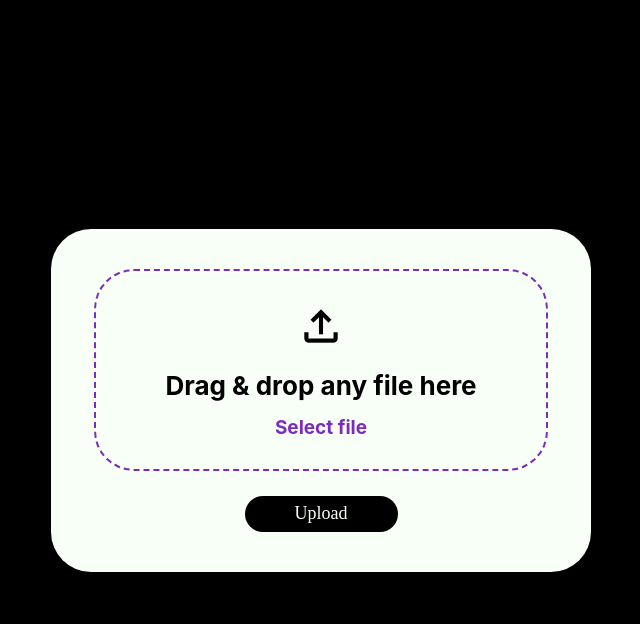
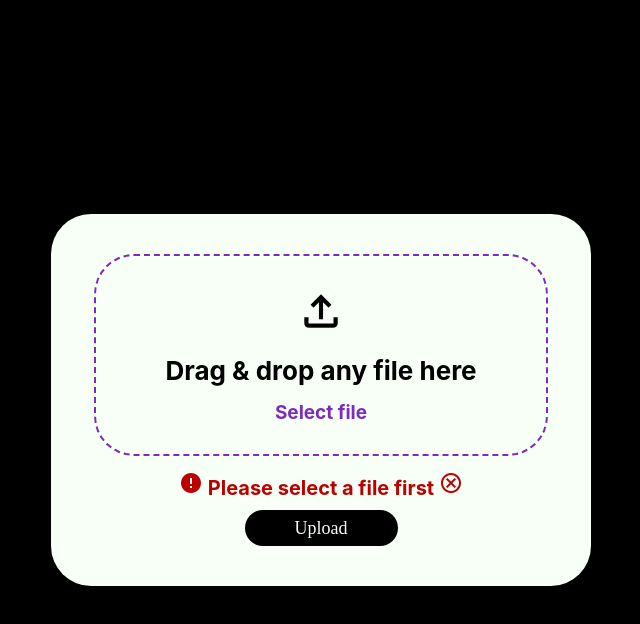
Before and after one commit to meetsutariya/3D_Brain_MRI_Visualizer, a React (Create React App) app in the folder Frontend/: page / in a window 1280 px wide. Both pictures are taken after a click on the button "Upload". Shown: the top 624 px of the page, without its empty margins (319-959 px from the left). Built offline with nearby package versions, Linux system fonts and the light colour scheme.

Commit message:
Drag and Drop and alert message added

```diff
--- a/Frontend/src/App.css
+++ b/Frontend/src/App.css
@@ -100,6 +100,11 @@ html, body {
 	  z-index: -1;
 	  text-decoration: none;
   }
+  .alert {
+	font-weight: bold;
+	color: #BB0000;
+	font-size: 20px;
+  }
   .cannot-upload-message {
 	  background-color: #ffc6c4;
 	  font-size: 17px;
--- a/Frontend/src/FileUploader.js
+++ b/Frontend/src/FileUploader.js
@@ -1,84 +1,55 @@
 import React, { useState } from "react";
 import { useNavigate } from "react-router-dom";
 
-
-
 const FileUploader = ({ setUploadedFile }) => {
   const [file, setFile] = useState(null);
+  const [showAlert, setShowAlert] = useState(false);
   const navigate = useNavigate();
 
   const handleFileChange = (e) => {
     if (e.target.files) {
       setFile(e.target.files[0]);
-      // console.log(e);
     }
   };
 
-  const handleChange = (e) => {
-    // const selectedFile = e.target.files[0];
-    const selectedFile = file;
+  const handleFileDrop = (e) => {
+    e.preventDefault();
+    const droppedFile = e.dataTransfer.files[0];
+    setFile(droppedFile);
+  };
 
-    if (selectedFile) {
-      setUploadedFile(selectedFile);
+  const handleDragOver = (e) => {
+    e.preventDefault();
+  };
 
-      // window.localStorage.setItem("niiFilestackoverflow",$.toJSON(selectedFile));
+  const handleChange = () => {
+    if (file) {
+      setUploadedFile(file);
       navigate("/visualization");
-    }
-    else
-    {
-       alert('Please upload file')
+    } else {
+      setShowAlert(true);
     }
   };
 
-
-
-
-
-  // below is temp code:
-  var isAdvancedUpload = function() {
-    var div = document.createElement('div');
-    return (('draggable' in div) || ('ondragstart' in div && 'ondrop' in div)) && 'FormData' in window && 'FileReader' in window;
-  }();
-
-  // let draggableFileArea = document.querySelector(".drag-file-area");
-  // let browseFileText = document.querySelector(".browse-files");
-  // let uploadIcon = document.querySelector(".upload-icon");
-  // let dragDropText = document.querySelector(".dynamic-message");
-  // let fileInput = document.querySelector(".default-file-input");
-  // let cannotUploadMessage = document.querySelector(".cannot-upload-message");
-  // let cancelAlertButton = document.querySelector(".cancel-alert-button");
-  // let uploadedFile = document.querySelector(".file-block");
-  // let fileName = document.querySelector(".file-name");
-  // let fileSize = document.querySelector(".file-size");
-  // let progressBar = document.querySelector(".progress-bar");
-  // let removeFileButton = document.querySelector(".remove-file-icon");
-  // let uploadButton = document.querySelector(".upload-button");
-  // let fileFlag = 0;
-
+  const closeAlert = () => {
+    setShowAlert(false);
+  };
 
   return (
-    // <div className="customeFileUploader">
-    //   <h1>Upload NII File</h1>
-
-    //   <input className="fileInput" type="file" id='files' onChange={handleChange}/>
-    // </div>
-
-
-
-    <form className="form-container" enctype='multipart/form-data'>
+    <form
+      className="form-container"
+      encType="multipart/form-data"
+      onDrop={handleFileDrop}
+      onDragOver={handleDragOver}
+    >
       <div className="upload-files-container">
         <div className="drag-file-area">
           <span className="material-icons-outlined upload-icon"> file_upload </span>
           <h3 className="dynamic-message"> Drag & drop any file here </h3>
           <label className="label">
             <span className="browse-files">
-                <input type="file" className="default-file-input" onChange={handleFileChange}/>
-                  <span className="browse-files-text">
-                    Select file
-                  </span>
-                {/* <span>
-                  from device
-                </span>  */}
+              <input type="file" className="default-file-input" onChange={handleFileChange} />
+              <span className="browse-files-text">Select file</span>
             </span>
           </label>
         </div>
@@ -90,90 +61,28 @@ const FileUploader = ({ setUploadedFile }) => {
             </ul>
           </section>
         )}
-        <span className="cannot-upload-message"> <span className="material-icons-outlined">error</span> Please select a file first <span className="material-icons-outlined cancel-alert-button">cancel</span> </span>
+        {showAlert && (!file) && (
+          <div className="alert">
+            <span className="material-icons-outlined">error</span> Please select a file first{" "}
+            <span className="material-icons-outlined cancel-alert-button" onClick={closeAlert} style={{ cursor: "pointer" }}>
+              cancel
+            </span>
+          </div>
+        )}
         <div className="file-block">
-          <div className="file-info"> <span className="material-icons-outlined file-icon">description</span> <span className="file-name"> </span> | <span className="file-size">  </span> </div>
+          <div className="file-info">
+            <span className="material-icons-outlined file-icon">description</span>
+            <span className="file-name"> </span> | <span className="file-size"> </span>
+          </div>
           <span className="material-icons remove-file-icon">delete</span>
           <div className="progress-bar"> </div>
         </div>
-        <button type="button" className="upload-button" onClick={handleChange}> Upload </button>
+        <button type="button" className="upload-button" onClick={handleChange}>
+          Upload
+        </button>
       </div>
     </form>
   );
 };
 
 export default FileUploader;
-
-// // export default function FileUploader() {
-// const FileUploader = () => {
-
-//     const [file, setFile] = useState(null);
-//     const navigate = useNavigate();
-
-//     const handleChange = (e) => {
-//       const selectedFile = e.target.files[0];
-//       if (selectedFile) {
-//         // console.log(selectedFile)
-//         setFile(selectedFile);
-//         const reader = new FileReader();
-//         reader.readAsArrayBuffer(selectedFile);
-//         reader.onload = function () {
-//           const arrayBuffer = reader.result;
-
-//           const byteLength = arrayBuffer.byteLength;
-
-//           let newBuffer;
-
-//             // Check if byteLength is a multiple of 2
-//             if (byteLength % 2 !== 0) {
-//             // Create a new buffer with an extra byte
-//             newBuffer = new ArrayBuffer(byteLength + 1);
-//             new Uint8Array(newBuffer).set(new Uint8Array(arrayBuffer));
-//             // Use newBuffer in place of arrayBuffer for your Uint16Array
-//             }
-//           localStorage.setItem("niiFile", newBuffer);
-//           console.log(newBuffer)
-//           navigate("/visualization");
-//         };
-//       }
-//     };
-
-//   return (
-//     <div>
-//       <h1>Upload NII File</h1>
-//       <input type="file" onChange={handleChange} />
-//       {file && <p>Selected file: {file.name}</p>}
-//     </div>
-//   );
-// }
-
-
-
-// // const FileUploader = () => {
-// //   const [file, setFile] = useState(null);
-// //   const navigate = useNavigate();
-
-// //   const handleChange = (e) => {
-// //     const selectedFile = e.target.files[0];
-// //     if (selectedFile) {
-// //       setFile(selectedFile);
-// //       const reader = new FileReader();
-// //       reader.readAsArrayBuffer(selectedFile);
-// //       reader.onload = function () {
-// //         const arrayBuffer = reader.result;
-// //         localStorage.setItem("niiFile", arrayBuffer);
-// //         navigate("/visualization");
-// //       };
-// //     }
-// //   };
-
-// //   return (
-// //     <div>
-// //       <h1 style={{color:"white"}}>Upload NII File</h1>
-// //       <input type="file" onChange={handleChange} />
-// //       {file && <p>Selected file: {file.name}</p>}
-// //     </div>
-// //   );
-// // };
-
-// export default FileUploader;
```
Lines whose indentation alone changed are shown as unchanged.
